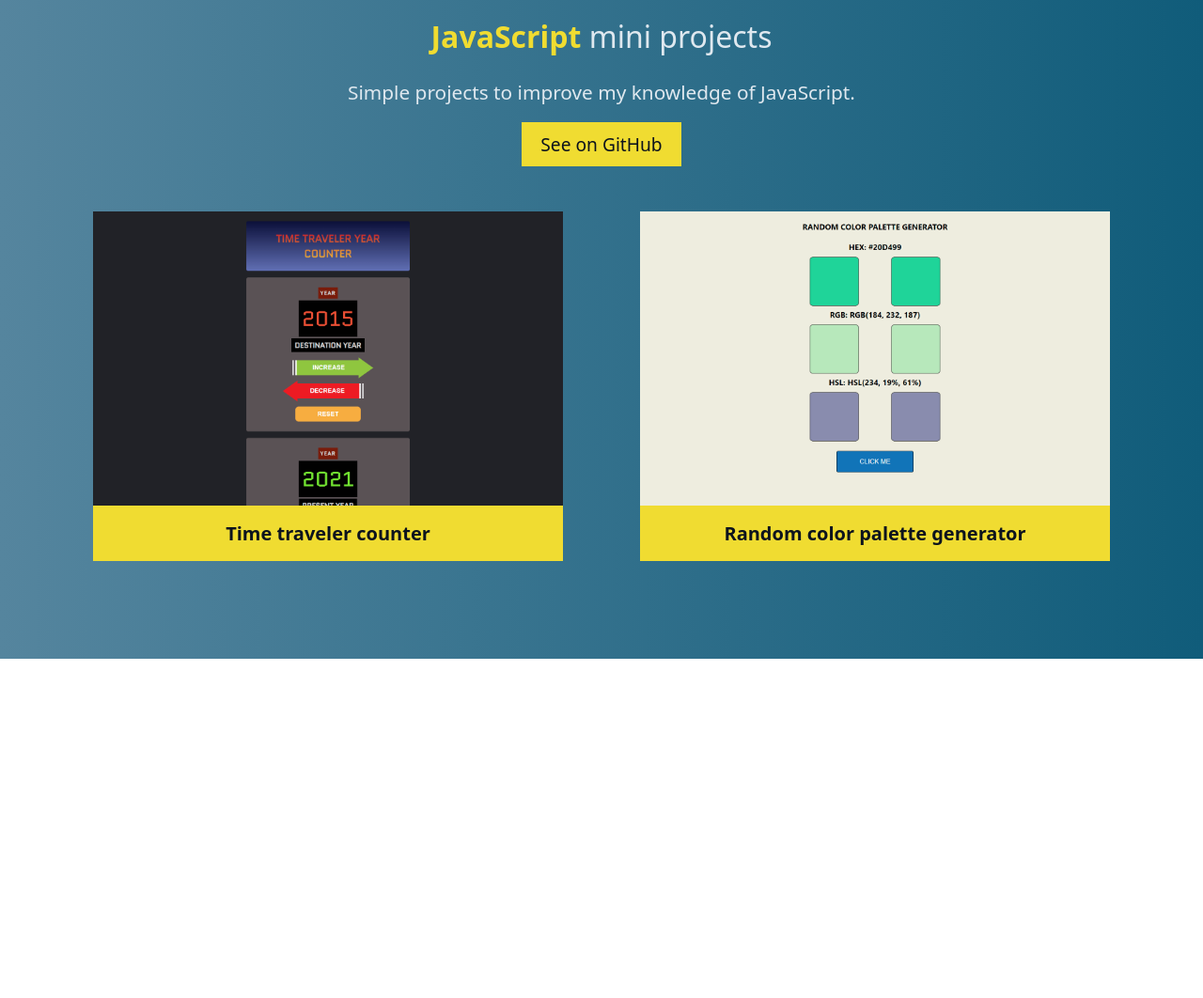
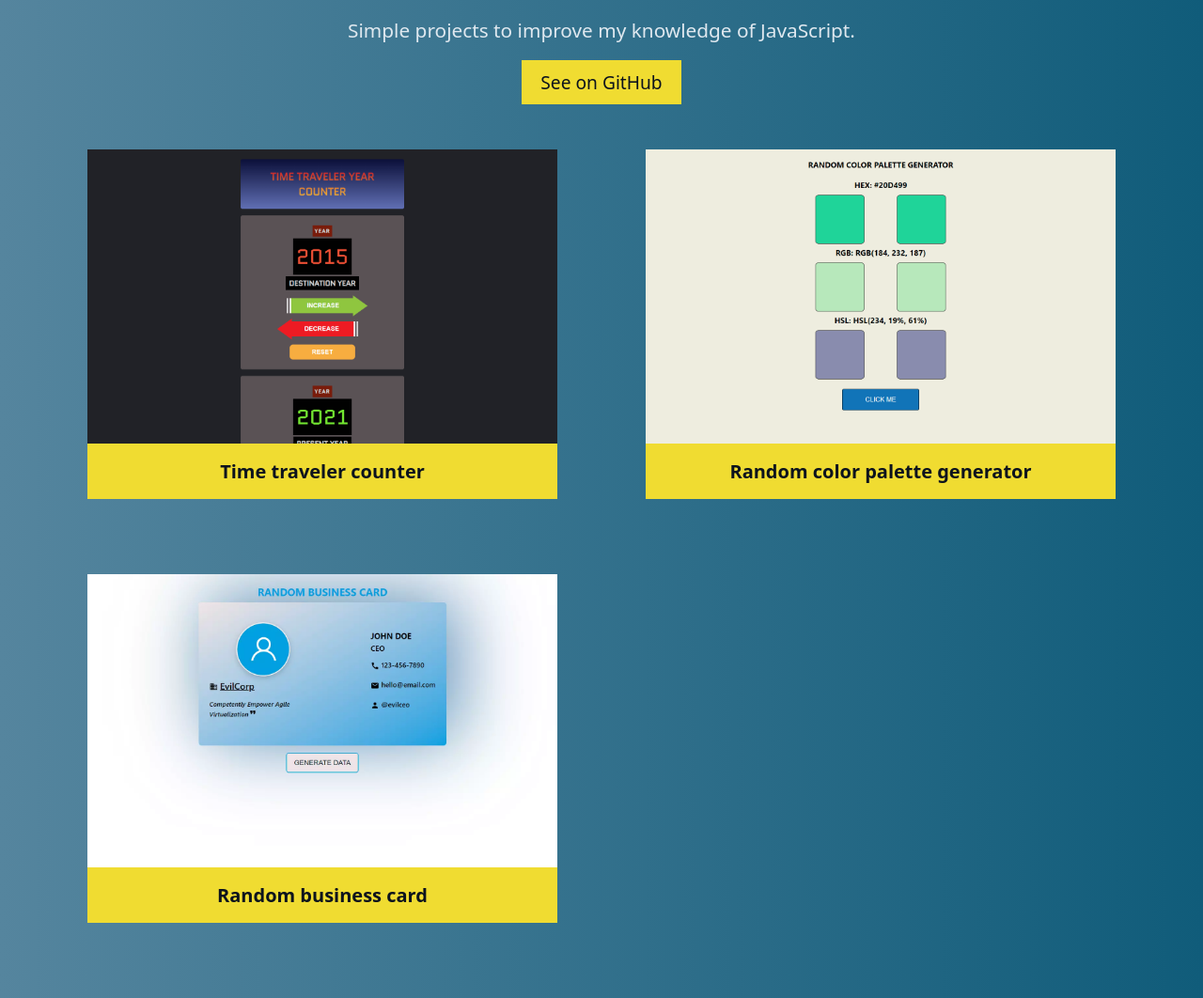
Before and after one commit to CodingOnMars/js-mini-projects, a plain HTML site: page index.html in a window 1280 px wide. Shown: the part 99-1161 px from the top of the page at 94% size. Before the commit the page ends 800 px from the top, so only its background shows below. Drawn offline with Linux system fonts and the light colour scheme.

Commit message:
Added random-card image and link to the main page. Minor style tweaks. Added new default user photo for random-card

```diff
--- a/index.html
+++ b/index.html
@@ -38,6 +38,16 @@
                         </div>
                         <h6 class="gallery__title">Random color palette generator</h6>
                     </a>
+                    <a class="gallery__link" href="./random-card/index.html" target="_blank">
+                        <div class="gallery__wrapper">
+                            <picture>
+                                <source srcset="images/random-card-cover.webp" type="image/webp">
+                                <source srcset="images/random-card.png" type="image/png">
+                                <img class="gallery__img" src="images/color-switch.png" alt="Project image">
+                            </picture>
+                        </div>
+                        <h6 class="gallery__title">Random business card</h6>
+                    </a>
                 </div>
             </div>
         </section>
--- a/style.css
+++ b/style.css
@@ -87,7 +87,7 @@ a {
 }
 
 .projects__title {
-  margin-top: 10%;
+  margin-top: 3rem;
   margin-bottom: 1.2rem;
   font-size: 2rem;
   line-height: 3rem;
@@ -121,7 +121,7 @@ a {
   display: grid;
   grid-template-columns: repeat(1, 1fr);
   place-items: center;
-  gap: 1.5rem;
+  row-gap: 3rem;
   padding-top: 3rem;
   padding-bottom: 5rem;
 }
@@ -143,6 +143,8 @@ a {
 @media (min-width: 1024px) {
   .gallery {
     grid-template-columns: repeat(2, 1fr);
+    column-gap: 3rem;
+    row-gap: 5rem;
   }
 }
 
```
Also changed, not shown: random-card/index.html (+1 -1 lines), images/random-card-cover.webp (added), images/random-card.png (added), images/random-card_cover.png (deleted), random-card/images/default-avatar.svg (added).
